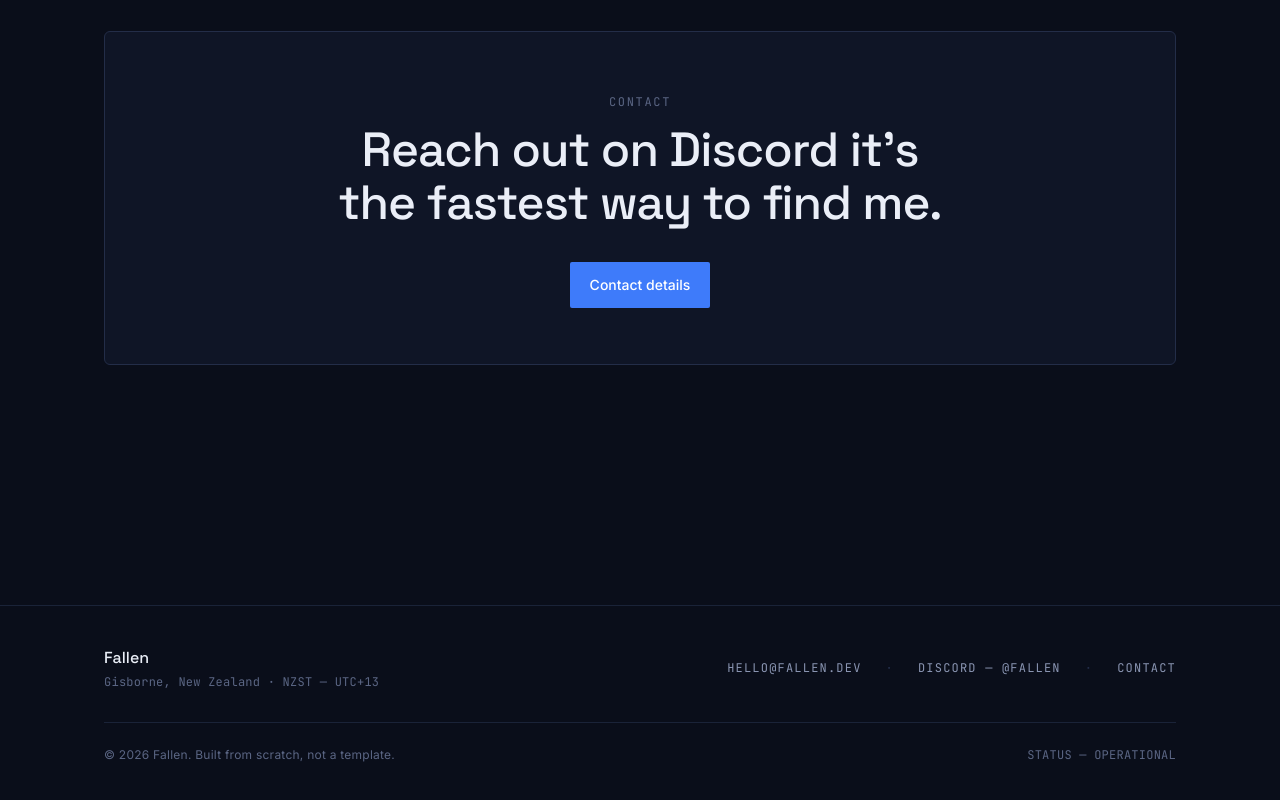
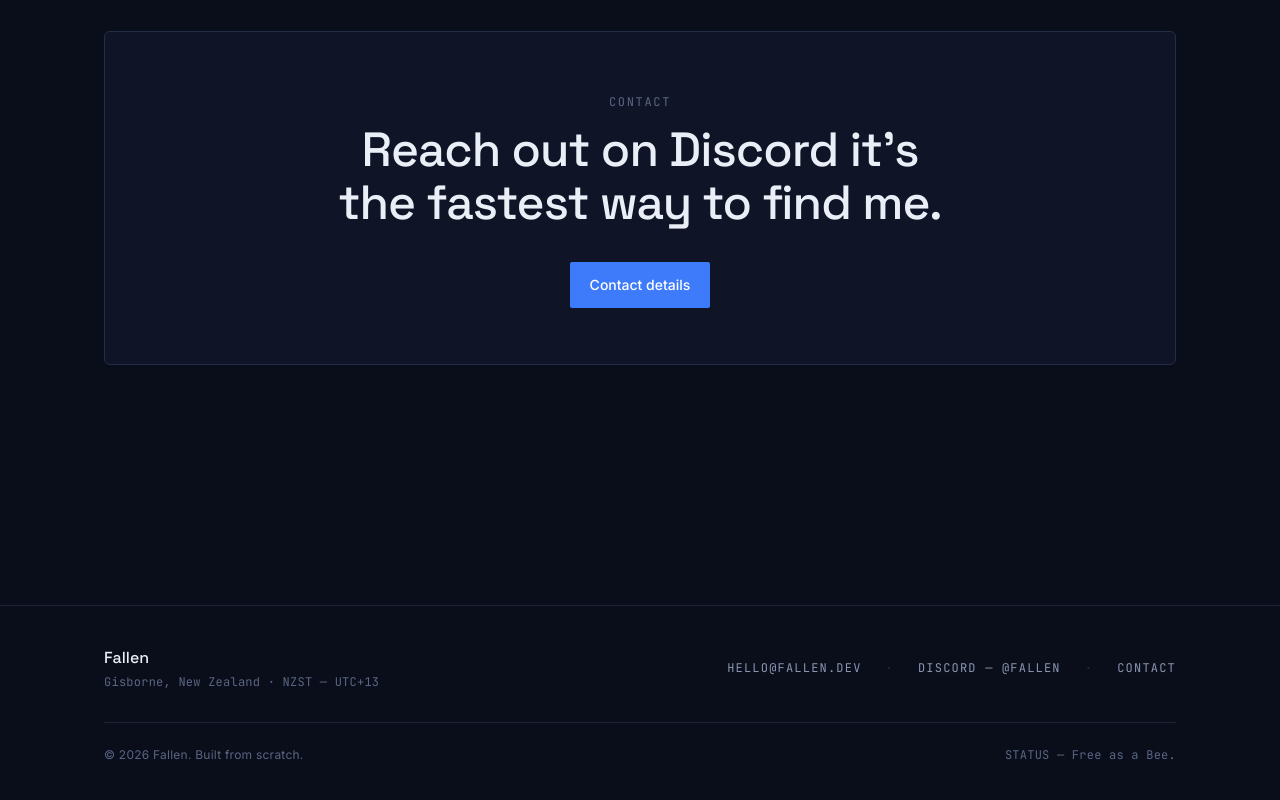
Before and after one commit to Kaze101-dev/Kaze-portfolio-website, a Next.js app in the folder fallen-portfolio/: page / in a window 1280 px wide. Shown: the part 2274-3074 px from the top of the page. Built offline with nearby package versions, Linux system fonts and the light colour scheme.

Commit message:
Update Footer.tsx

```diff
--- a/fallen-portfolio/components/Footer.tsx
+++ b/fallen-portfolio/components/Footer.tsx
@@ -31,8 +31,8 @@ export default function Footer() {
         </div>
 
         <div className="mt-8 flex flex-col-reverse gap-3 border-t border-line-soft pt-6 text-xs text-ink-faint md:flex-row md:items-center md:justify-between">
-          <p>© {new Date().getFullYear()} Fallen. Built from scratch, not a template.</p>
-          <p className="font-mono">STATUS — OPERATIONAL</p>
+          <p>© {new Date().getFullYear()} Fallen. Built from scratch.</p>
+          <p className="font-mono">STATUS — Free as a Bee.</p>
         </div>
       </Container>
     </footer>
```
